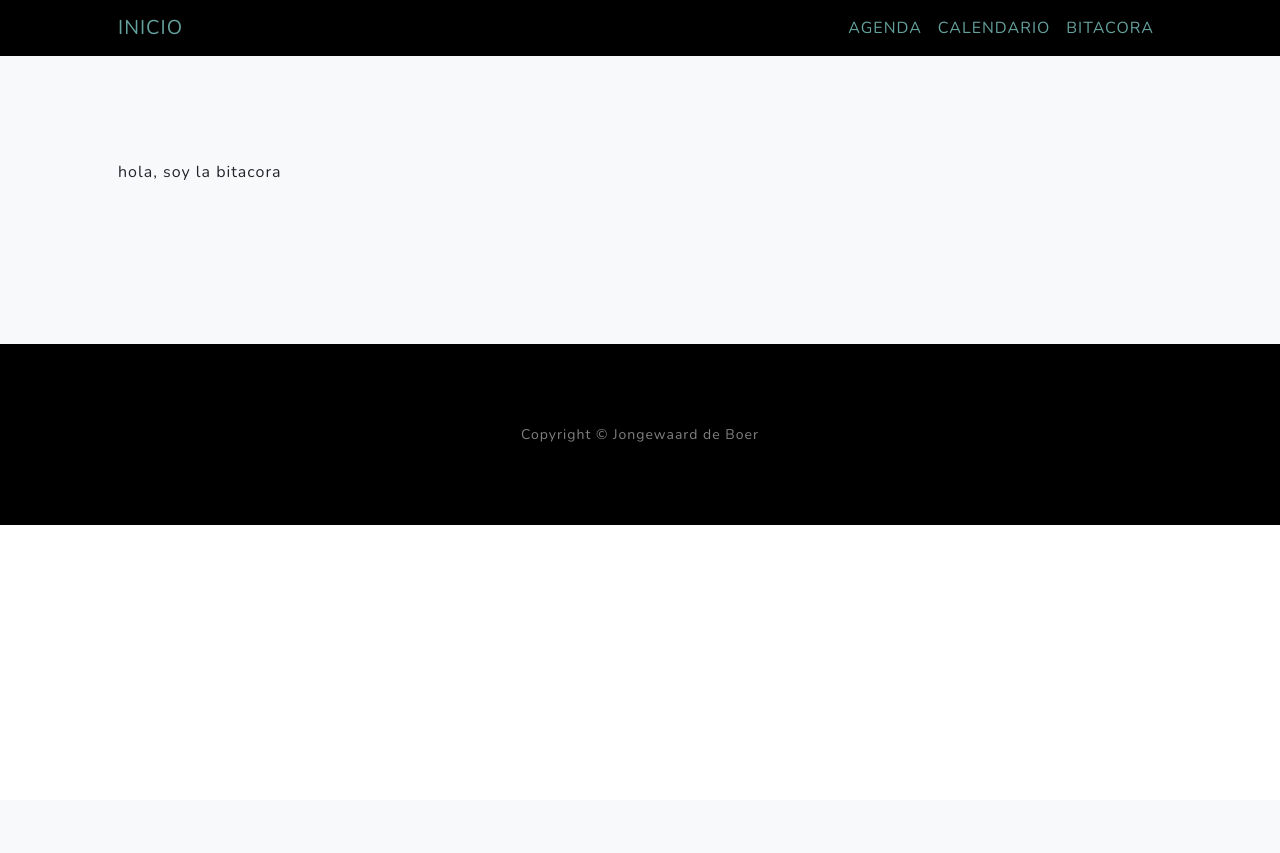
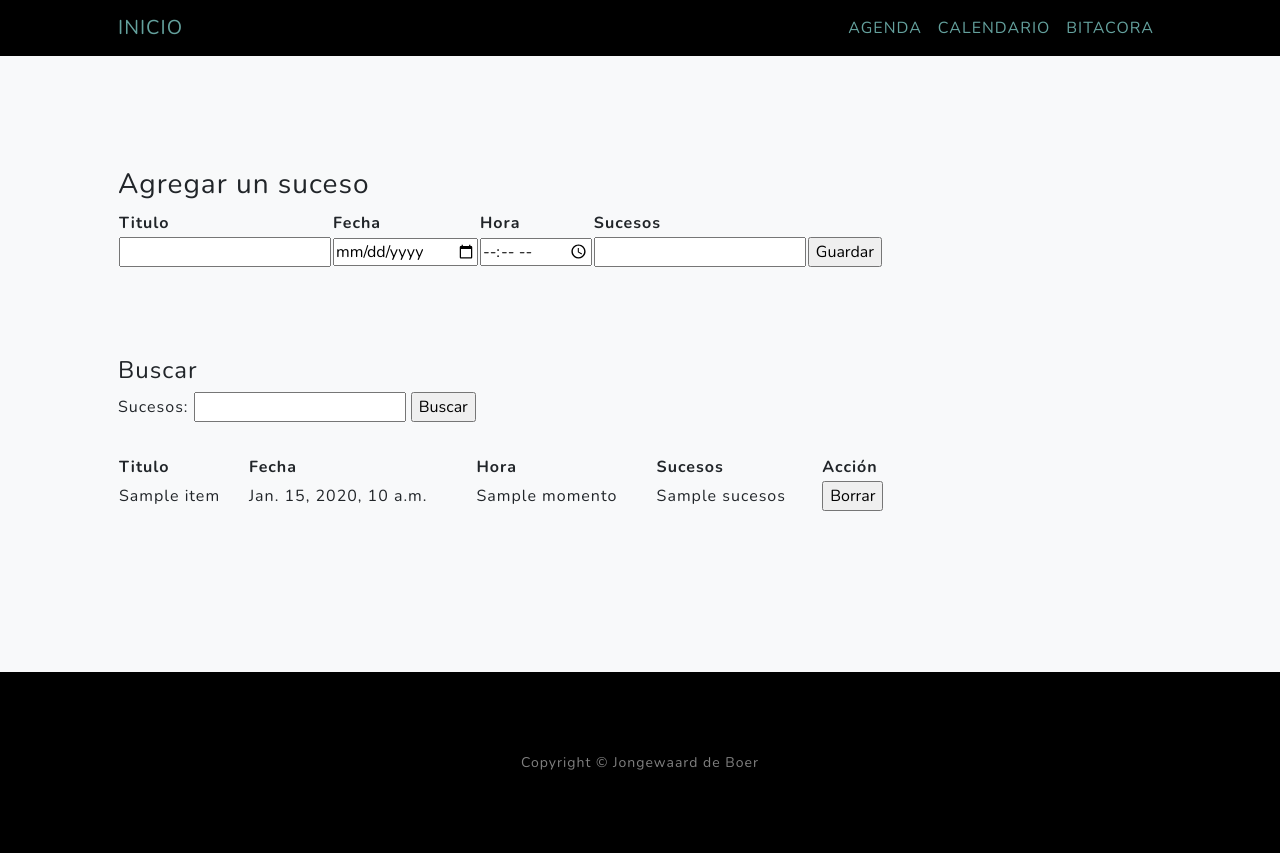
Before and after one commit to Jongewaard/Entrega1Jongewaard, a Django app: template SRC/agenda/templates/agenda/bitacora.html in a window 1280 px wide. Before the commit the page ends 525 px from the top, so only its background shows below. Run offline with Django 4.2, Linux system fonts and the light colour scheme; the template is opened without the code that fills it: most values are stand-ins (such as "Sample title", 1, 10 or a date in 2020); some libraries are stand-ins or nearby versions.

Commit message:
ultimo push

```diff
--- a/SRC/agenda/templates/agenda/agenda.html
+++ b/SRC/agenda/templates/agenda/agenda.html
@@ -5,7 +5,7 @@
 
 
 <nav class="navbar navbar-light bg-light">
-    <form action="/agenda/">
+    <form action="{% url 'agenda' %}">
         <h3> Agregar una persona </h3>
         <label for="apellido_nombre">Apellido & Nombre:</label><br>
         <input type="text" id="apellido_nombre" name="apellido_nombre" required><br><br>
@@ -22,7 +22,7 @@
 
 
 <nav class="navbar navbar-light bg-light">
-    <form action="/agenda/">
+    <form action="{% url 'agenda' %}">
         <h4> Buscar </h4>
         <label for="apellido_nombre">Apellido & Nombre:</label>
         <input type="text" id="apellido_nombre" name="apellido_nombre" required>
@@ -41,7 +41,7 @@
   </tr>
   {% for item in tabla_sql %}
       <tr>
-          <form action="/agenda">
+          <form action="{% url 'agenda' %}">
               <td>{{item.apynombre}}</td><td>{{item.f_nac}}</td><td>{{item.e_mail}}</td>
               <td>
                   <input type="hidden" name = "id_borrar" value={{item.id}} >
--- a/SRC/agenda/templates/agenda/bitacora.html
+++ b/SRC/agenda/templates/agenda/bitacora.html
@@ -1,6 +1,71 @@
+<!--
+    fecha = models.DateField(default=datetime.datetime.now())
+    titulo = models.CharField(max_length=20, default="titulo")
+    momento = models.TimeField(default=datetime.datetime.now())
+    sucesos = models.CharField(max_length=300, default="default")
+-->
 {% extends 'agenda/base.html'%}
 
+{% block contenido_bitacora%}
 
-{% block contenido_bitacora%}
-hola, soy la bitacora
+
+
+<nav class="navbar navbar-light bg-light">
+    <form action="{% url 'bitacora' %}">
+        <h3> Agregar un suceso </h3>
+        <table style="width:75%">
+            <tr>
+            <th>Titulo</th>
+            <th>Fecha</th>
+            <th>Hora</th>
+            <th>Sucesos</th>
+            </tr>
+            <td><input type="text" id="head_titulo" name="head_titulo" required></td>
+            <td><input type="date" id="fecha" name="fecha"  required></td>
+            <td><input type="time" id="hora" name="hora"  required></td>
+            <td><input type="text" id="head_sucesos" name="head_sucesos"  required></td>
+            <td>
+                <input type="hidden" name = "guardando" value=True >
+                <input type="submit" value="Guardar">
+            </td>
+        </table>
+        <br>
+
+    </form>
+</nav>
+<br>
+<br>
+
+
+<nav class="navbar navbar-light bg-light">
+    <form action="{% url 'bitacora' %}">
+        <h4> Buscar </h4>
+        <label for="suceso_a_buscar">Sucesos:</label>
+        <input type="text" id="suceso_a_buscar" name="suceso_a_buscar" required>
+        <input type="hidden" name = "buscando" value=True >
+        <input type="submit" value="Buscar">
+    </form>
+</nav>
+<br>
+
+  <table style="width:75%" class="center">
+  <tr>
+    <th>Titulo</th>
+    <th>Fecha</th>
+    <th>Hora</th>
+    <th>Sucesos</th>
+    <th>Acción</th>
+  </tr>
+  {% for item in tabla_sql %}
+      <tr>
+          <form action="{% url 'bitacora' %}">
+              <td>{{item.titulo}}</td><td>{{item.fecha}}</td><td>{{item.momento}}</td><td>{{item.sucesos}}</td>
+              <td>
+                  <input type="hidden" name = "id_borrar" value={{item.id}} >
+                  <input type="submit" value="Borrar">
+              </td>
+          </form>
+      </tr>
+  {% endfor %}
+  </table>
 {% endblock%}
--- a/SRC/agenda/templates/agenda/calendario.html
+++ b/SRC/agenda/templates/agenda/calendario.html
@@ -10,7 +10,7 @@
 
 
 <nav class="navbar navbar-light bg-light">
-    <form action="/calendario">
+    <form action="{% url 'calendario' %}">
         <h3> Agregar un evento </h3>
         <table style="width:75%">
             <tr>
@@ -35,7 +35,7 @@
 
 
 <nav class="navbar navbar-light bg-light">
-    <form action="/calendario">
+    <form action="{% url 'calendario' %}">
         <h4> Buscar </h4>
         <label for="evento_a_buscar">Evento:</label>
         <input type="text" id="evento_a_buscar" name="evento_a_buscar" required>
@@ -54,7 +54,7 @@
   </tr>
   {% for item in tabla_sql %}
       <tr>
-          <form action="/calendario">
+          <form action="{% url 'calendario' %}">
               <td>{{item.nombre_evento}}</td><td>{{item.f_evento}}</td><td>{{item.f_aviso_evento}}</td>
               <td>
                   <input type="hidden" name = "id_borrar" value={{item.id}} >
```
Also changed, not shown: SRC/agenda/views.py (+30 -1 lines), SRC/db.sqlite3, 1 other file.
